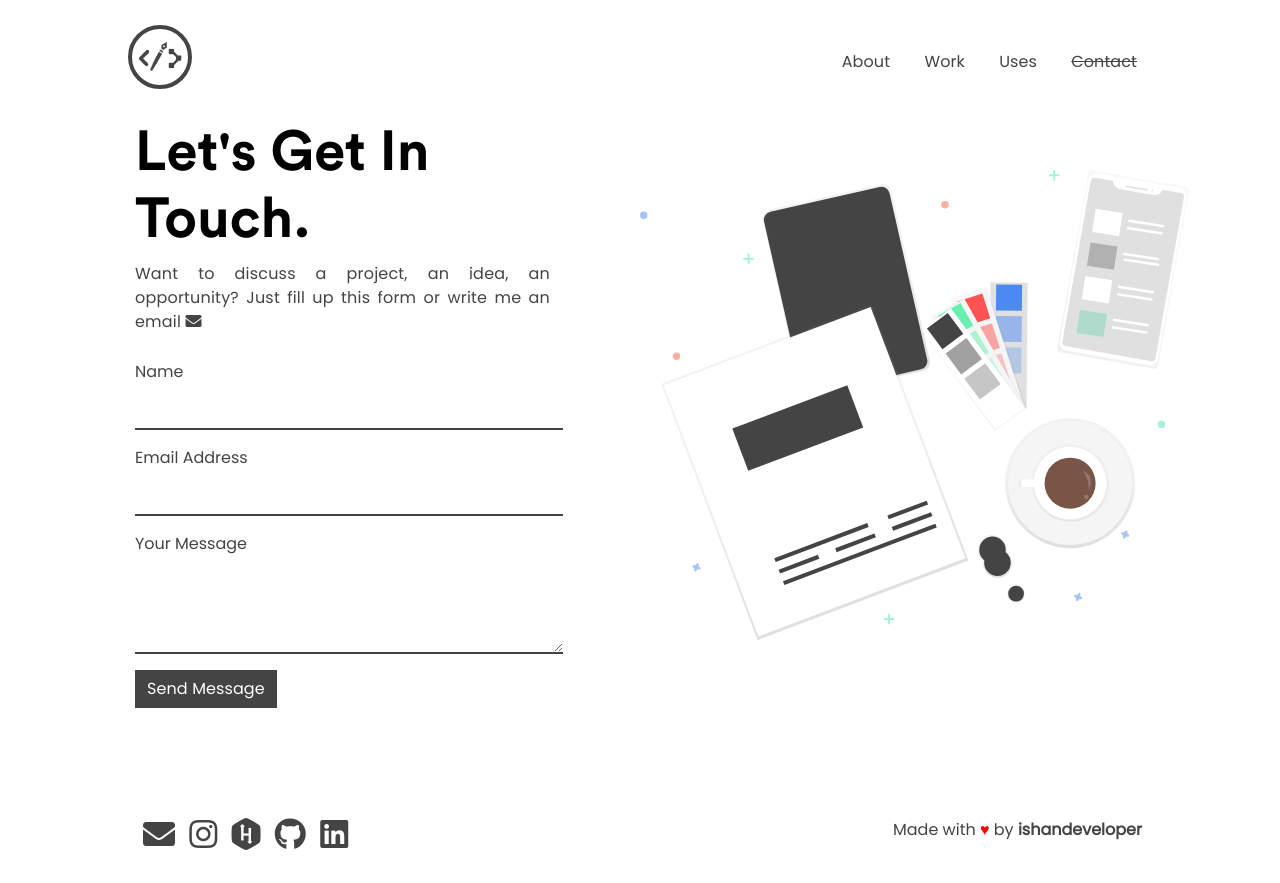
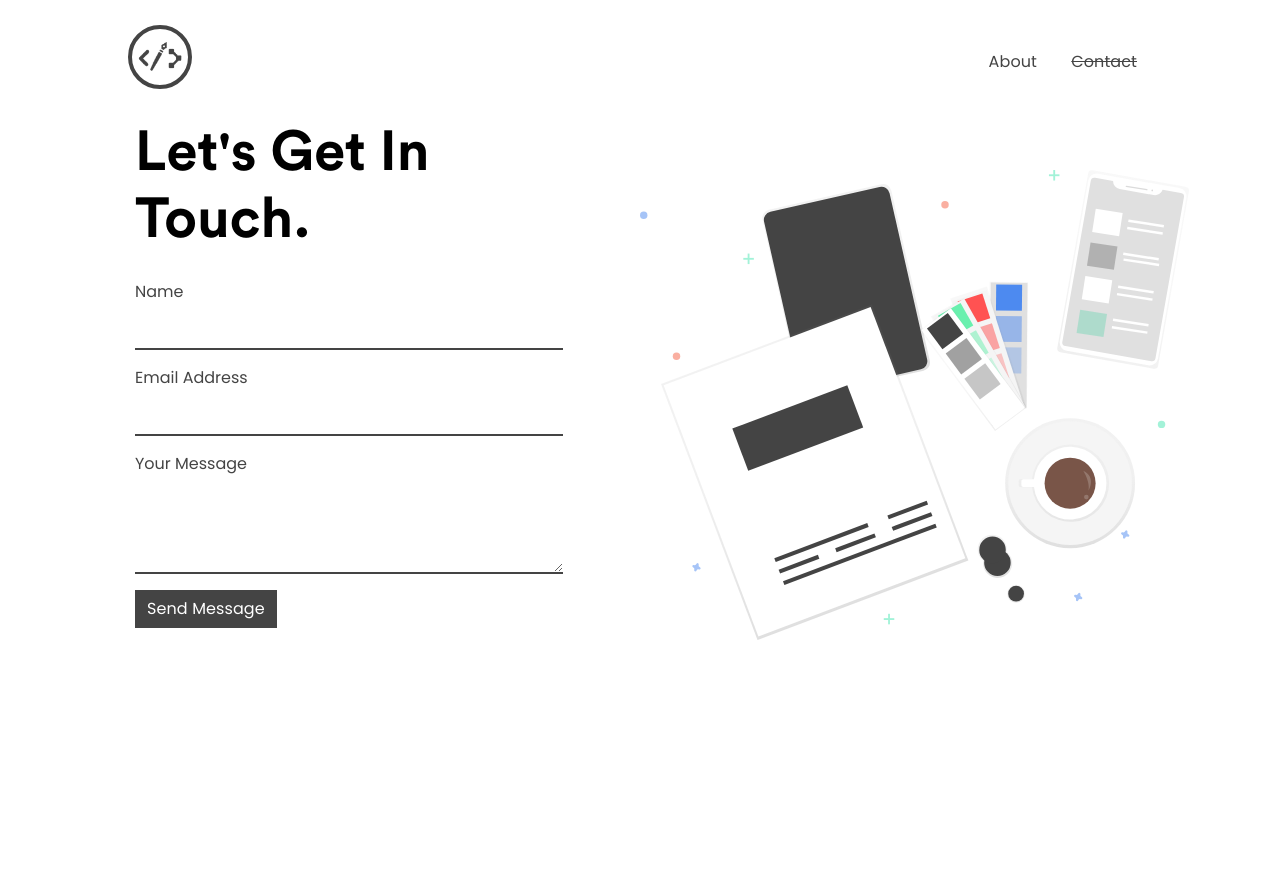
Before and after one commit to anmode/Hackathon-Innerve, a plain HTML site: page contact.html in a window 1280 px wide. After the commit the page ends 800 px from the top, so only its background shows below. Drawn offline with nearby package versions, Linux system fonts and the light colour scheme.

Commit message:
edit contact.html

```diff
--- a/contact.html
+++ b/contact.html
@@ -29,28 +29,20 @@
 <body id="contact-body" style="overflow-x: hidden;">
     <div>
         <nav class="nav-desk">
-            <center>
                 <div class="nav-logo">
                     <a href="index.html"><img id="logo" src="assets/img/logo2.png"></a>
                 </div>
                 <div class="nav-items">
                     <ul>
                         <li><span><a href="about.html">About</a></span></li>
-                        <li><span><a href="work.html">Work</a></span></li>
-                        <li><span><a href="uses.html">Uses</a></span></li>
                         <li><span><a href="#" style="text-decoration: line-through;">Contact</a></span></li>
                     </ul>
                 </div>
 
-            </center>
         </nav>
         <div class="animated fadeIn row" style="width:100vw;animation-duration: 1.5s;">
             <div class="col-md-6" id="left-hero">
                 <h1 class="hero-tag contact-hero animated fadeInLeft">Let's Get In Touch.</h1>
-                <p class="hero-des contact-des animated fadeIn delay-1s">Want to discuss a project, an idea, an
-                    opportunity? Just fill up this
-                    form or write me an email <a target="_blank" href="mailto:ishandeveloper@outlook.com"><i
-                            class="fas fa-envelope"></i></a>
                 </p>
                 <form class="input-container" method="POST"
                     action="https://script.google.com/macros/s/AKfycbxXnXVlCixiL89xlFlqgGmp3mQnQpR48x6CiZfHtw/exec">
@@ -80,19 +72,6 @@
             </div>
 
         </div>
-        <div class="footer-full animated fadeIn delay-2s">
-            <div id="contact-social" class="social-icons" style="display: inline;">
-                <a target="_blank" href="mailto:ishandeveloper@outlook.com"><i class="fas fa-envelope"></i></a>
-                <a target="_blank" href="https://instagram.com/developer.ishan"><i class="fab fa-instagram"></i></a>
-                <a target="_blank" href="https://hackerrank.com/ishandeveloper"><i class="fab fa-hackerrank"></i></a>
-                <a target="_blank" href="https://github.com/ishandeveloper"><i class="fab fa-github"></i></a>
-                <a target="_blank" href="https://linkedin.com/in/ishandeveloper"><i class="fab fa-linkedin"></i></a>
-            </div>
-            <div class="footer-credits">
-                Made with <span style="color:red">♥</span> by <a
-                    href="https://github.com/ishandeveloper">ishandeveloper</a>
-            </div>
-        </div>
     </div>
     <div class="menu-wrap">
         <input type="checkbox" class="toggler">
```
Also changed, not shown: Location.json (added, +20 -0 lines), citizen.json (+7 -0 lines).
